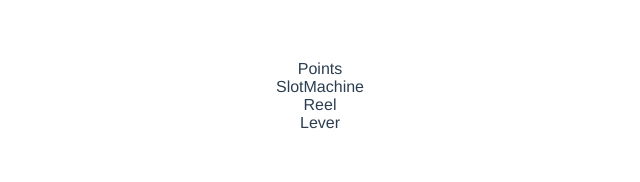
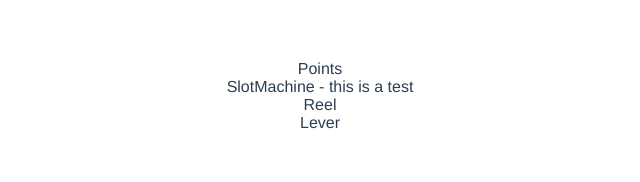
Before and after one commit to effcamp/alc-hackathon-game, a Vue app: page / in a window 1280 px wide. Shown: the top 182 px of the page, without its empty margins (320-960 px from the left). Built offline with nearby package versions, Linux system fonts and the light colour scheme.

Commit message:
Testing CI

```diff
--- a/src/components/SlotMachine.vue
+++ b/src/components/SlotMachine.vue
@@ -1,6 +1,6 @@
 <template>
   <div class="hello">
-    SlotMachine
+    SlotMachine - this is a test
     <Reels />
     <Lever />
   </div>
```
